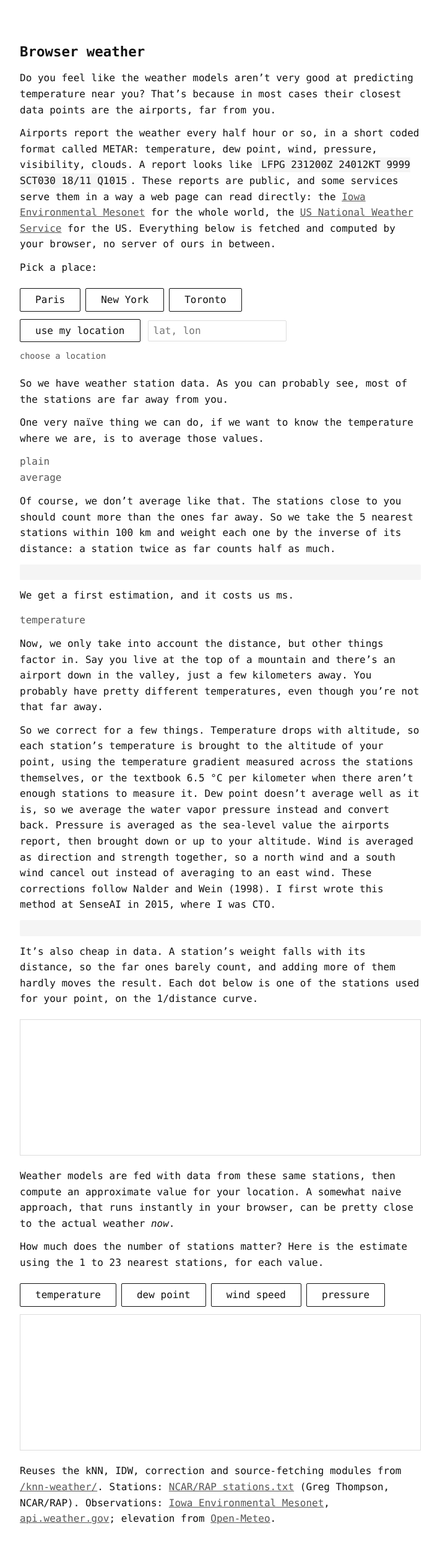
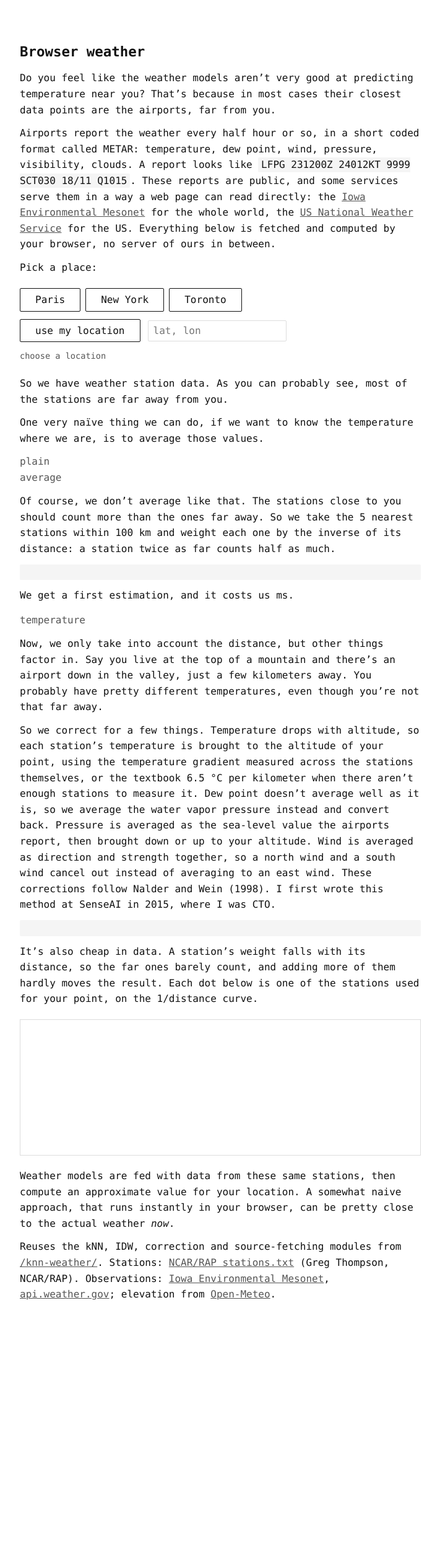
Before and after one commit to idle-intelligence/trucs.ai, a Jekyll site: the page built from blog/browser-weather.md, in a window 1280 px wide. Shown: the whole page at 62% size, without its empty margins (284-995 px from the left). Built offline with Jekyll 4.4.1, drawn with Linux system fonts in a browser that asks for light colours; after the commit the page ends 2146 px from its top, so only the background shows below that; some of the changed lines change nothing that is shown.

Commit message:
browser-weather: one station set everywhere, drop the k-vs-stations chart

```diff
--- a/blog/browser-weather.md
+++ b/blog/browser-weather.md
@@ -62,21 +62,13 @@
 
 Weather models are fed with data from these same stations, then compute an approximate value for your location. A somewhat naive approach, that runs instantly in your browser, can be pretty close to the actual weather _now_.
 
-How much does the number of stations matter? Here is the estimate using the 1 to 23 nearest stations, for each value.
-
-<div id="bw-app-2">
-  <div class="series-grid" id="bw-metric-grid"></div>
-  <canvas id="bw-chart"></canvas>
-  <p id="bw-chart-caption" class="panel-desc"></p>
-</div>
-
 <p class="panel-desc">
   Reuses the kNN, IDW, correction and source-fetching modules from <a href="/knn-weather/">/knn-weather/</a>. Stations: <a href="http://www.rap.ucar.edu/weather/surface/stations.txt">NCAR/RAP stations.txt</a> (Greg Thompson, NCAR/RAP). Observations: <a href="https://mesonet.agron.iastate.edu/">Iowa Environmental Mesonet</a>, <a href="https://www.weather.gov/documentation/services-web-api">api.weather.gov</a>; elevation from <a href="https://open-meteo.com/">Open-Meteo</a>.
 </p>
 
 <style>
-  #bw-app, #bw-app-2, #bw-weight-app { margin: 1.25em 0; }
-  #bw-app button, #bw-app-2 button {
+  #bw-app, #bw-weight-app { margin: 1.25em 0; }
+  #bw-app button {
     font-family: inherit;
     font-size: 1rem;
     padding: 0.5em 1.5em;
@@ -86,7 +78,7 @@
     cursor: pointer;
     border-radius: 2px;
   }
-  #bw-app button:hover:not(:disabled), #bw-app-2 button:hover:not(:disabled) { background: #111; color: #fff; }
+  #bw-app button:hover:not(:disabled) { background: #111; color: #fff; }
   .series-grid {
     display: flex;
     flex-wrap: wrap;
@@ -140,6 +132,7 @@
     text-align: left;
   }
   .bw-table th { color: #555; font-weight: normal; }
+  .bw-no-report { color: #999; }
   .output-line { margin: 0.6em 0; }
   .output-label { display: inline-block; width: 7.5em; color: #555; }
   .output-value { font-size: 1.1rem; font-weight: bold; color: #111; }
@@ -150,7 +143,7 @@
     white-space: pre-wrap;
     margin: 0.75em 0;
   }
-  #bw-chart, #bw-weight-chart {
+  #bw-weight-chart {
     display: block;
     width: 100%;
     height: 220px;
@@ -168,5 +161,4 @@
 - Add uncertainty from station spread (the standard deviation already computed in corrections.js) next to each estimate.
 - Add a note on typical METAR latency (age of the freshest station used) since it changes how "now" the estimate really is.
 - Replace manual city buttons with a click-anywhere map once the map experiment is ready.
-- Let the k sweep run per-city side by side, to show the curve flattens at different k depending on station density.
 -->
--- a/blog/browser-weather/app.js
+++ b/blog/browser-weather/app.js
@@ -4,11 +4,12 @@
 import { nearest } from '/knn-weather/knn.js';
 import { fetchIem, fetchNws, fetchOpenMeteoPoint } from '/knn-weather/sources.js';
 import { idw } from '/knn-weather/idw.js';
-import { computeCorrections } from '/knn-weather/corrections.js';
+import { computeCorrections, MAX_AGE_MIN } from '/knn-weather/corrections.js';
 
 const K_MAIN = 5;
-const K_MAX = 23;
 const RADIUS_KM = 100;
+const FALLBACK_N = 5;
+const NEAREST_POOL = 100;
 
 const CITIES = [
   { name: 'Paris', lat: 48.8566, lon: 2.3522 },
@@ -30,12 +31,7 @@
 const outputPanel = document.getElementById('bw-output-panel');
 const weightChartCanvas = document.getElementById('bw-weight-chart');
 const weightCaption = document.getElementById('bw-weight-caption');
-const metricGrid = document.getElementById('bw-metric-grid');
-const chartCanvas = document.getElementById('bw-chart');
-const chartCaption = document.getElementById('bw-chart-caption');
 
-let sweep = null; // { temperature: [...], dewpoint: [...], wind: [...], pressure: [...] }
-let activeMetric = 'temperature';
 let weightPlot = null; // { terms, total }
 
 function setStatus(text) {
@@ -104,8 +100,17 @@
   return (Date.now() - d.getTime()) / 60000;
 }
 
-function renderCount(n, shown) {
-  countLine.textContent = `There are ${n} stations under ${RADIUS_KM} km from this location. The table shows the nearest ${shown}.`;
+function hasRecentReport(s) {
+  const age = ageMinutes(s.obs?.obsTime);
+  return age != null && age <= MAX_AGE_MIN;
+}
+
+function renderCount(stationSet, recentSet, usedFallback) {
+  if (usedFallback) {
+    countLine.textContent = `No station within ${RADIUS_KM} km of this location. Using the nearest ${stationSet.length} instead, ${recentSet.length} with a recent report.`;
+    return;
+  }
+  countLine.textContent = `There are ${stationSet.length} stations within ${RADIUS_KM} km of this location, ${recentSet.length} with a recent report.`;
 }
 
 function renderTable(rows) {
@@ -113,6 +118,15 @@
   const body = rows.map((s) => {
     const o = s.obs || {};
     const age = ageMinutes(o.obsTime);
+    if (!hasRecentReport(s)) {
+      return `<tr>
+        <td>${s.icao}</td>
+        <td>${s.name ?? ''}</td>
+        <td>${s.distance.toFixed(1)}</td>
+        <td colspan="4" class="bw-no-report">no recent report</td>
+        <td>${age != null ? age.toFixed(0) : '-'}</td>
+      </tr>`;
+    }
     return `<tr>
       <td>${s.icao}</td>
       <td>${s.name ?? ''}</td>
@@ -127,8 +141,8 @@
   tableWrap.innerHTML = `<table class="bw-table">${head}${body}</table>`;
 }
 
-function renderPlainMean(withObs) {
-  const temps = withObs.map((s) => s.obs?.tempC).filter((v) => Number.isFinite(v));
+function renderPlainMean(recentSet) {
+  const temps = recentSet.map((s) => s.obs?.tempC).filter((v) => Number.isFinite(v));
   if (temps.length === 0) {
     plainMeanValue.textContent = 'n/a';
     return;
@@ -271,87 +285,6 @@
   weightCaption.textContent = `share of the final weight (grey: theoretical 1/distance, dots: the ${terms.length} stations used)`;
 }
 
-const METRICS = {
-  temperature: { label: 'temperature', unit: '°C' },
-  dewpoint: { label: 'dew point', unit: '°C' },
-  wind: { label: 'wind speed', unit: 'm/s' },
-  pressure: { label: 'pressure', unit: 'hPa' },
-};
-
-function renderMetricButtons() {
-  metricGrid.innerHTML = '';
-  for (const key of Object.keys(METRICS)) {
-    const btn = document.createElement('button');
-    btn.type = 'button';
-    btn.className = 'series-btn';
-    btn.textContent = METRICS[key].label;
-    btn.classList.toggle('active', key === activeMetric);
-    btn.addEventListener('click', () => {
-      activeMetric = key;
-      renderMetricButtons();
-      drawChart();
-    });
-    metricGrid.appendChild(btn);
-  }
-}
-
-function drawChart() {
-  if (!sweep) return;
-  const ctx = chartCanvas.getContext('2d');
-  const { w, h } = fitCanvas(chartCanvas, ctx);
-  ctx.clearRect(0, 0, w, h);
-
-  const values = sweep[activeMetric];
-  const n = values.length;
-  if (n === 0) return;
-
-  let lo = Infinity, hi = -Infinity;
-  for (const v of values) { lo = Math.min(lo, v); hi = Math.max(hi, v); }
-  const pad = (hi - lo) * 0.15 || 1;
-  const domain = { lo: lo - pad, hi: hi + pad };
-
-  const plotW = w - PAD_L - PAD_R;
-  const plotH = h - PAD_T - PAD_B;
-  const xAt = (i) => PAD_L + (n === 1 ? 0 : (i / (n - 1)) * plotW);
-  const yAt = (v) => PAD_T + plotH - ((v - domain.lo) / (domain.hi - domain.lo)) * plotH;
-
-  ctx.strokeStyle = '#eee';
-  ctx.fillStyle = '#999';
-  ctx.font = '10px ui-monospace, monospace';
-  ctx.lineWidth = 1;
-  const nY = 4;
-  for (let t = 0; t <= nY; t++) {
-    const v = domain.lo + (t / nY) * (domain.hi - domain.lo);
-    const y = yAt(v);
-    ctx.beginPath();
-    ctx.moveTo(PAD_L, y);
-    ctx.lineTo(w - PAD_R, y);
-    ctx.stroke();
-    ctx.fillText(v.toFixed(1), 2, y + 3);
-  }
-
-  const stride = Math.max(1, Math.round(n / 8));
-  for (let i = 0; i < n; i += stride) {
-    const x = xAt(i);
-    ctx.beginPath();
-    ctx.moveTo(x, PAD_T);
-    ctx.lineTo(x, h - PAD_B);
-    ctx.stroke();
-    ctx.fillText(String(i + 1), x - 3, h - 6);
-  }
-
-  ctx.strokeStyle = '#111';
-  ctx.lineWidth = 1.5;
-  ctx.beginPath();
-  for (let i = 0; i < n; i++) {
-    const x = xAt(i), y = yAt(values[i]);
-    if (i === 0) ctx.moveTo(x, y); else ctx.lineTo(x, y);
-  }
-  ctx.stroke();
-
-  chartCaption.textContent = `${METRICS[activeMetric].label} (${METRICS[activeMetric].unit}) estimated with k = 1 to ${n} nearest stations`;
-}
-
 async function run(lat, lon) {
   setStatus('finding nearby stations...');
   countLine.textContent = '';
@@ -362,22 +295,23 @@
   firstEstimateValue.textContent = '';
   finalEq.textContent = '';
   outputPanel.innerHTML = '';
-  sweep = null;
+  weightCaption.textContent = '';
   weightPlot = null;
 
-  const wide = await nearest(lat, lon, 60);
+  const wide = await nearest(lat, lon, NEAREST_POOL);
   const within100 = wide.filter((s) => s.distance <= RADIUS_KM);
+  const usedFallback = within100.length === 0;
+  const stationSet = usedFallback ? wide.slice(0, FALLBACK_N) : within100;
 
   setStatus('fetching observations...');
-  const pool = wide.slice(0, 30);
 
   let iemMap = new Map();
   try {
-    iemMap = await fetchIem(pool.map((c) => c.icao));
+    iemMap = await fetchIem(stationSet.map((c) => c.icao));
   } catch (err) {
     console.log(`IEM fetch failed: ${err.message}`);
   }
-  const usStations = pool.filter((c) => c.country === 'US');
+  const usStations = stationSet.filter((c) => c.country === 'US');
   const nwsMap = new Map();
   if (usStations.length > 0) {
     const results = await Promise.allSettled(usStations.map((c) => fetchNws(c.icao)));
@@ -385,14 +319,8 @@
       if (r.status === 'fulfilled' && r.value) nwsMap.set(usStations[i].icao, r.value);
     });
   }
-  for (const c of pool) {
+  for (const c of stationSet) {
     c.obs = nwsMap.get(c.icao) ?? iemMap.get(c.icao) ?? null;
-  }
-
-  const withObs = pool.filter((c) => c.obs);
-  if (withObs.length === 0) {
-    setStatus('no station observations available for this location');
-    return;
   }
 
   let targetElevM = null;
@@ -404,17 +332,15 @@
   }
 
   setStatus('computing estimate...');
+  const tCompute0 = performance.now();
 
-  renderTable(withObs);
-  renderCount(within100.length, withObs.length);
-  renderPlainMean(withObs);
+  renderTable(stationSet);
+  const recentSet = stationSet.filter(hasRecentReport);
+  renderCount(stationSet, recentSet, usedFallback);
+  renderPlainMean(recentSet);
 
-  // k nearest within 100 km, falling back to the closest available if the
-  // area has fewer than that many stations within range.
-  const within100WithObs = withObs.filter((s) => s.distance <= RADIUS_KM);
-  const mainPool = within100WithObs.length > 0 ? within100WithObs : withObs;
-  const kMain = Math.min(K_MAIN, mainPool.length);
-  const mainSubset = mainPool.slice(0, kMain);
+  const kMain = Math.min(K_MAIN, recentSet.length);
+  const mainSubset = recentSet.slice(0, kMain);
 
   const tFirst0 = performance.now();
   const tPtsMain = mainSubset
@@ -430,31 +356,20 @@
   if (idwMain) {
     weightPlot = { terms: idwMain.terms, total: idwMain.terms.reduce((a, t) => a + t.weight, 0) };
     drawWeightChart();
+  } else {
+    weightCaption.textContent = 'not enough stations with a recent report to plot this';
   }
 
   const mainCorr = computeCorrections(mainSubset, targetElevM);
   if (idwMain) renderFinalEquation(mainCorr, idwMain.value);
   renderOutput(mainCorr);
 
-  const kMax = Math.min(K_MAX, withObs.length);
-  sweep = { temperature: [], dewpoint: [], wind: [], pressure: [] };
-  for (let k = 1; k <= kMax; k++) {
-    const subset = withObs.slice(0, k);
-    const corr = computeCorrections(subset, targetElevM);
-    const v = correctedValueFor(corr);
-    sweep.temperature.push(v.temperature);
-    sweep.dewpoint.push(v.dewpoint);
-    sweep.wind.push(v.wind);
-    sweep.pressure.push(v.pressure);
-  }
-  drawChart();
-
-  setStatus(`ready, ${withObs.length} stations with observations, chart uses k = 1 to ${kMax}`);
+  const tCompute1 = performance.now();
+  setStatus(`ready (${(tCompute1 - tCompute0).toFixed(2)} ms)`);
 }
 
 renderCityButtons();
-renderMetricButtons();
-window.addEventListener('resize', () => { drawChart(); drawWeightChart(); });
+window.addEventListener('resize', () => { drawWeightChart(); });
 
 // Exposed for headless verification.
 window.__bwApp = { run };
```
